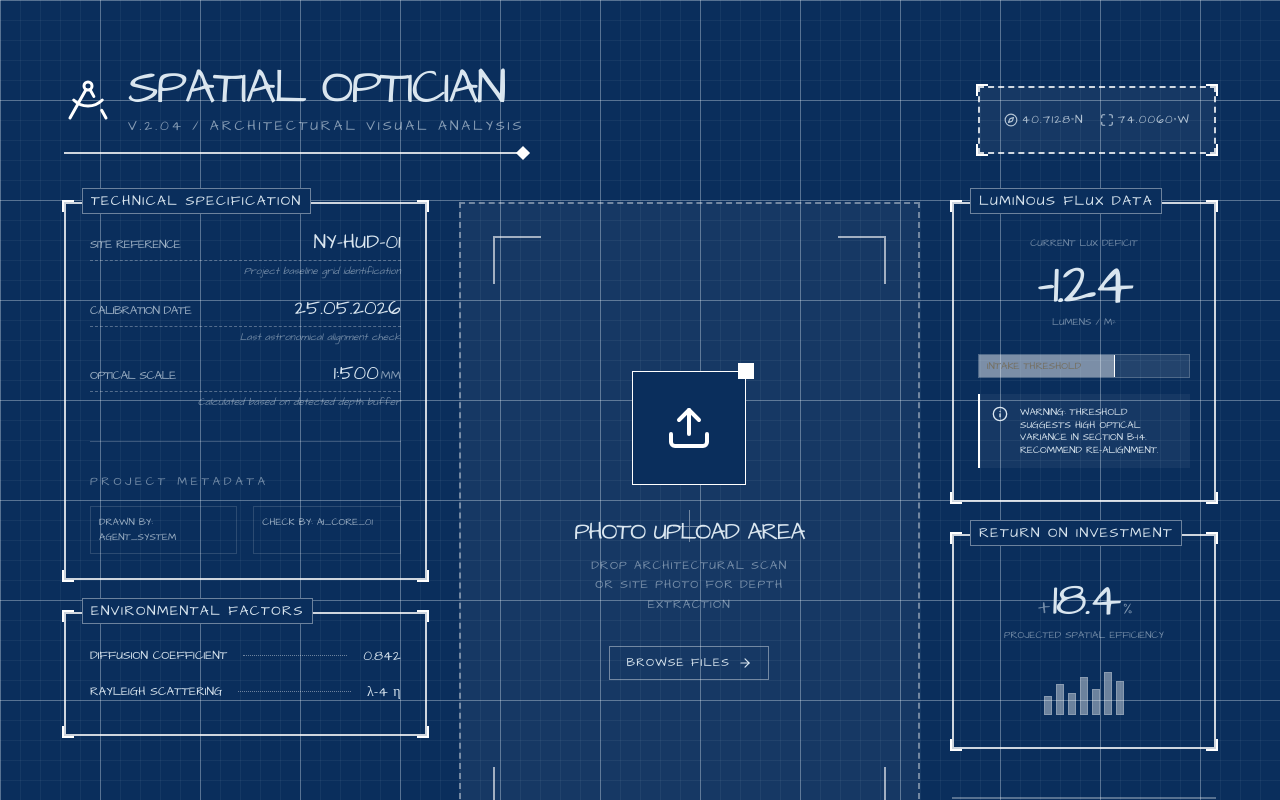
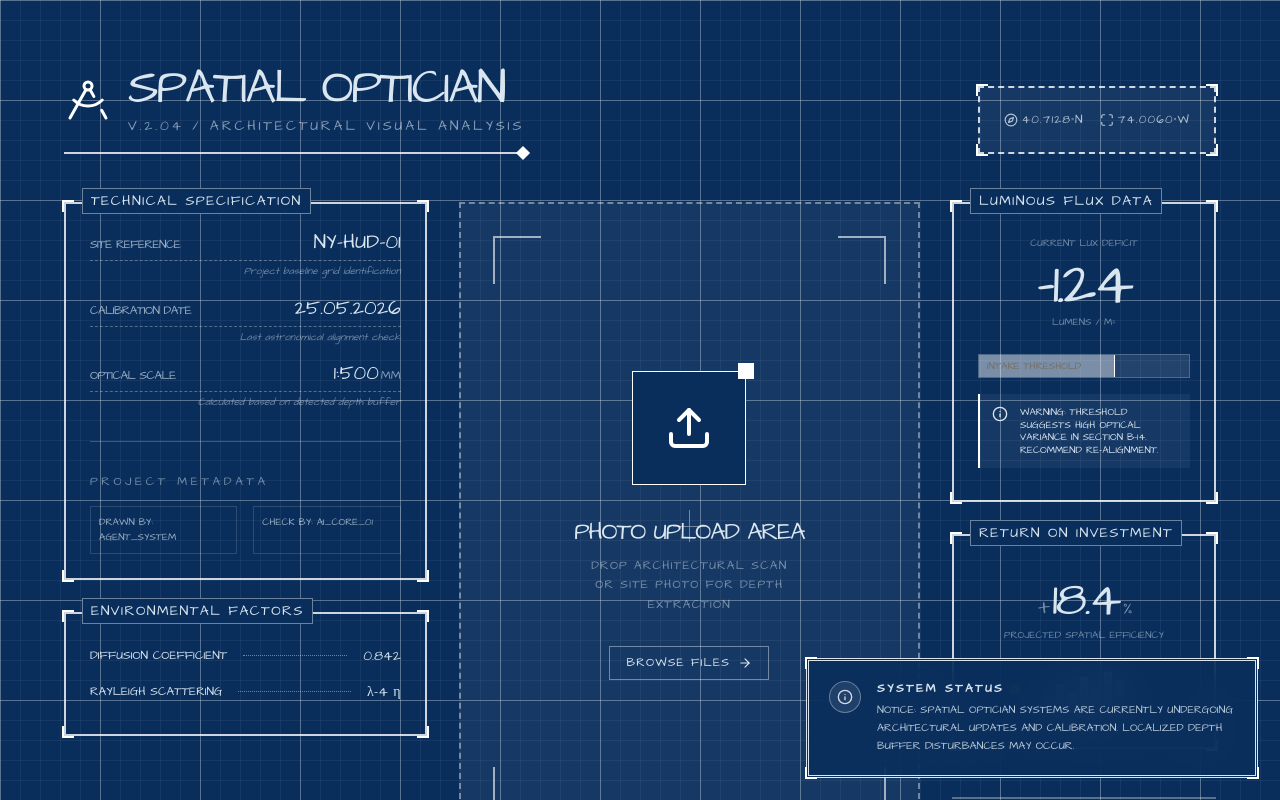
Before and after one commit to vero-code/spatial-optician, a React (Vite) app in the folder frontend/: page / in a window 1280 px wide. Shown: the top 800 px of the page. Built offline with nearby package versions, Linux system fonts and the light colour scheme.

Commit message:
feat: add system notice

```diff
--- a/frontend/src/App.tsx
+++ b/frontend/src/App.tsx
@@ -305,6 +305,31 @@ export default function App() {
 
       </main>
 
+      {/* Floating System Notice (Work in Progress) */}
+      <div className="fixed bottom-6 left-6 right-6 md:left-auto md:right-6 md:max-w-md z-50">
+        <div className="bg-[#0a2e5c]/85 border-2 border-white/80 p-5 relative backdrop-blur-xl shadow-2xl blueprint-border">
+          {/* Corner marks */}
+          <div className="absolute -top-1 -left-1 w-3 h-3 border-t-2 border-l-2 border-white"></div>
+          <div className="absolute -top-1 -right-1 w-3 h-3 border-t-2 border-r-2 border-white"></div>
+          <div className="absolute -bottom-1 -left-1 w-3 h-3 border-b-2 border-l-2 border-white"></div>
+          <div className="absolute -bottom-1 -right-1 w-3 h-3 border-b-2 border-r-2 border-white"></div>
+
+          <div className="flex gap-4 items-start">
+            <div className="shrink-0 w-8 h-8 rounded-full border border-white/40 flex items-center justify-center bg-white/10 text-white animate-pulse">
+              <Info size={16} />
+            </div>
+            <div className="text-left">
+              <h4 className="text-xs uppercase tracking-[0.2em] font-bold mb-1 flex items-center gap-2">
+                System Status <span className="w-1.5 h-1.5 rounded-full bg-yellow-400 animate-ping"></span>
+              </h4>
+              <p className="text-[11px] leading-relaxed uppercase opacity-85">
+                Notice: Spatial Optician systems are currently undergoing architectural updates and calibration. Localized depth buffer disturbances may occur.
+              </p>
+            </div>
+          </div>
+        </div>
+      </div>
+
       {/* Footer Branding */}
       <footer className="mt-16 pt-8 border-t border-white/20 flex flex-col md:flex-row justify-between items-center gap-4 text-[10px] uppercase tracking-[0.4em] opacity-40">
         <div className="flex gap-8">
```
